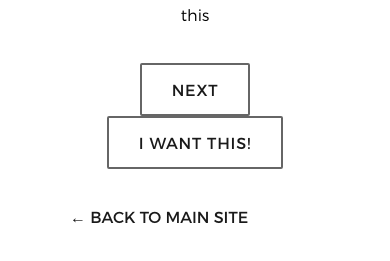
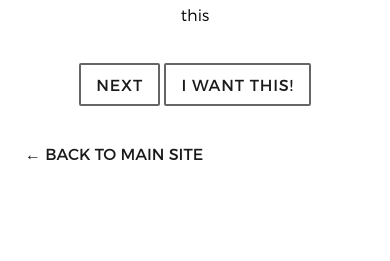
Before and after one commit to ModeForMe/tinder, a website: page public/views/index.html in a window 390 px wide. Shown: the part 429-690 px from the top of the page. Drawn offline with nearby package versions, Linux system fonts and the light colour scheme; files that its build step writes are made by us from their sources; no server answers; files whose address does not match are found by name.

Commit message:
fixes button spacing on mobile

```diff
--- a/public/css/sass/base/_buttons.scss
+++ b/public/css/sass/base/_buttons.scss
@@ -12,8 +12,20 @@ button {
     text-transform: uppercase;
 }
 
-button:hover {
-    background-color: #000;
-    border: 2px solid #000;
-    color: white;
+@media (min-width: 700px) {
+
+    button:hover {
+        background-color: #000;
+        border: 2px solid #000;
+        color: white;
+    }
+
 }
+
+@media (max-width: 700px) {
+
+    button {
+        padding: 10px 15px;
+    }
+
+}
--- a/public/css/sass/views/_home.scss
+++ b/public/css/sass/views/_home.scss
@@ -13,6 +13,7 @@ body {
 
     @media (max-width: 700px) {
         margin: 0;
+        padding: 50px 5px;
         width: 100%;
     }
 }
```
Also changed, not shown: public/css/main.css, 1 other file.
